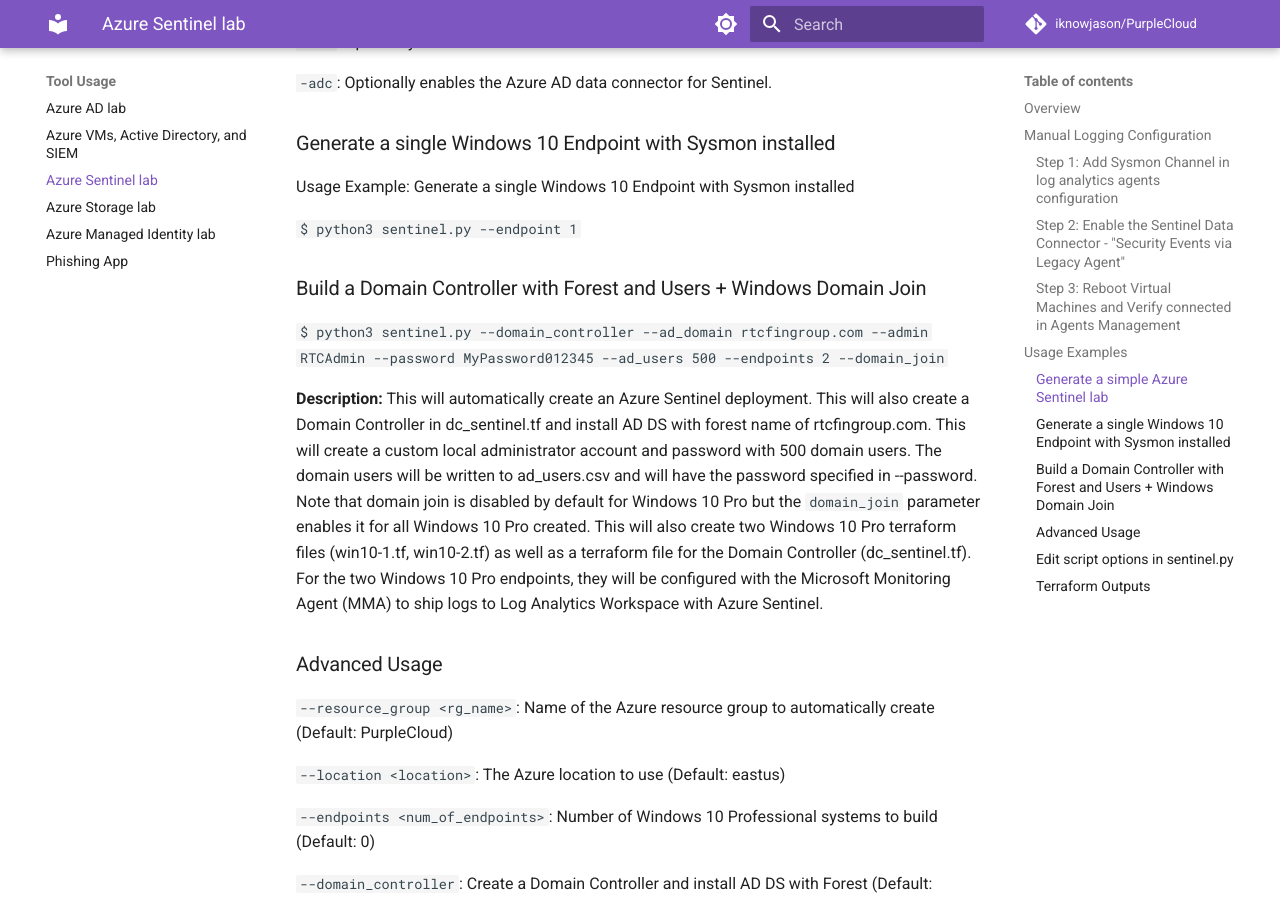
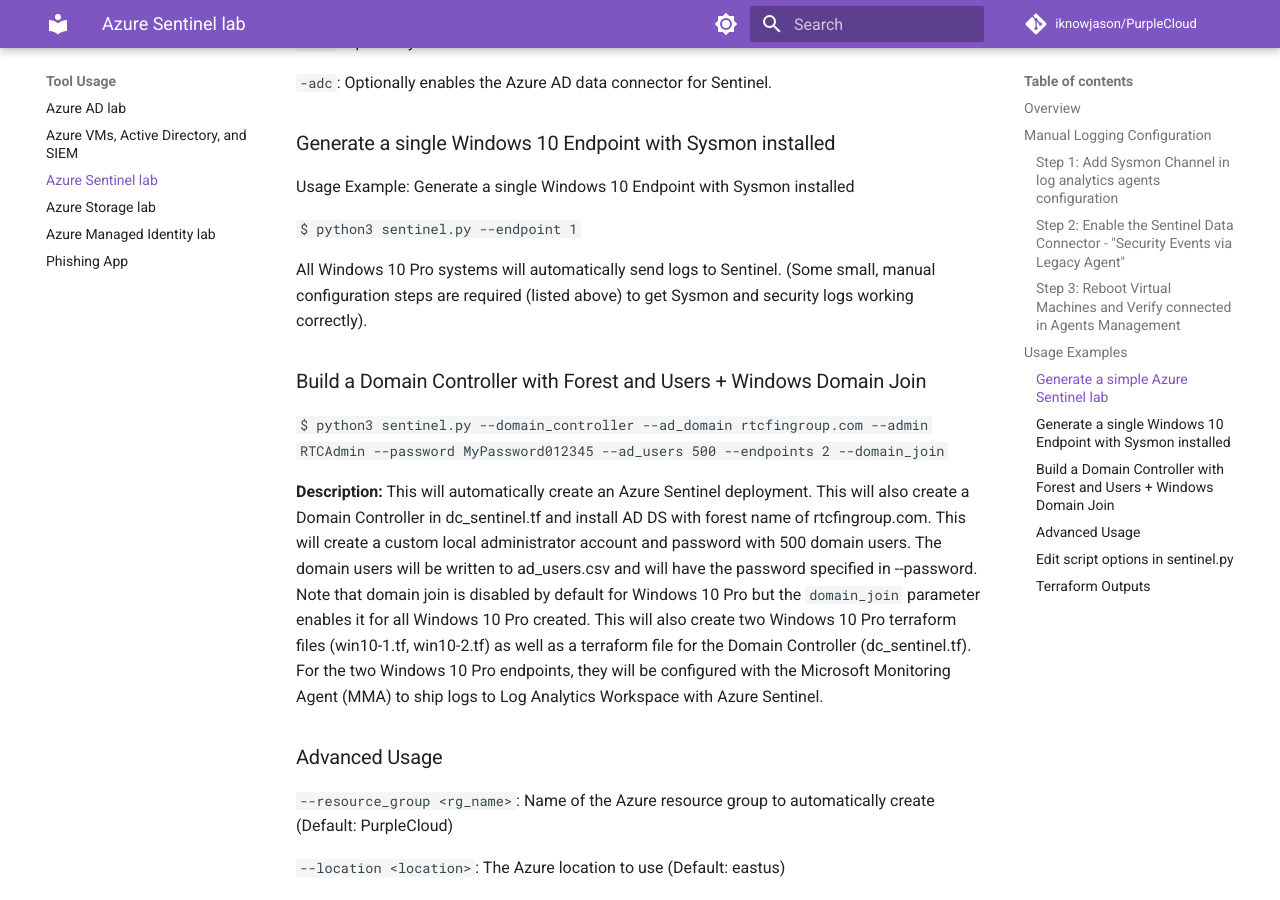
Before and after one commit to iknowjason/PurpleCloud, an MkDocs documentation site: the page built from docs/tools/sentinel.md, in a window 1280 px wide and 900 px high, scrolled down 2951 px. Built offline with MkDocs 1.6.1 and Material for MkDocs 9.7.7, drawn with Linux system fonts in a browser that asks for light colours; comment, search, counter and statistics services are not loaded.

Commit message:
Update sentinel.md

````diff
--- a/docs/tools/sentinel.md
+++ b/docs/tools/sentinel.md
@@ -52,6 +52,8 @@
 Usage Example:  Generate a single Windows 10 Endpoint with Sysmon installed
 
 ```$ python3 sentinel.py --endpoint 1```
+
+All Windows 10 Pro systems will automatically send logs to Sentinel.  (Some small, manual configuration steps are required (listed above) to get Sysmon and security logs working correctly).
 
 ### Build a Domain Controller with Forest and Users + Windows Domain Join
 
````
